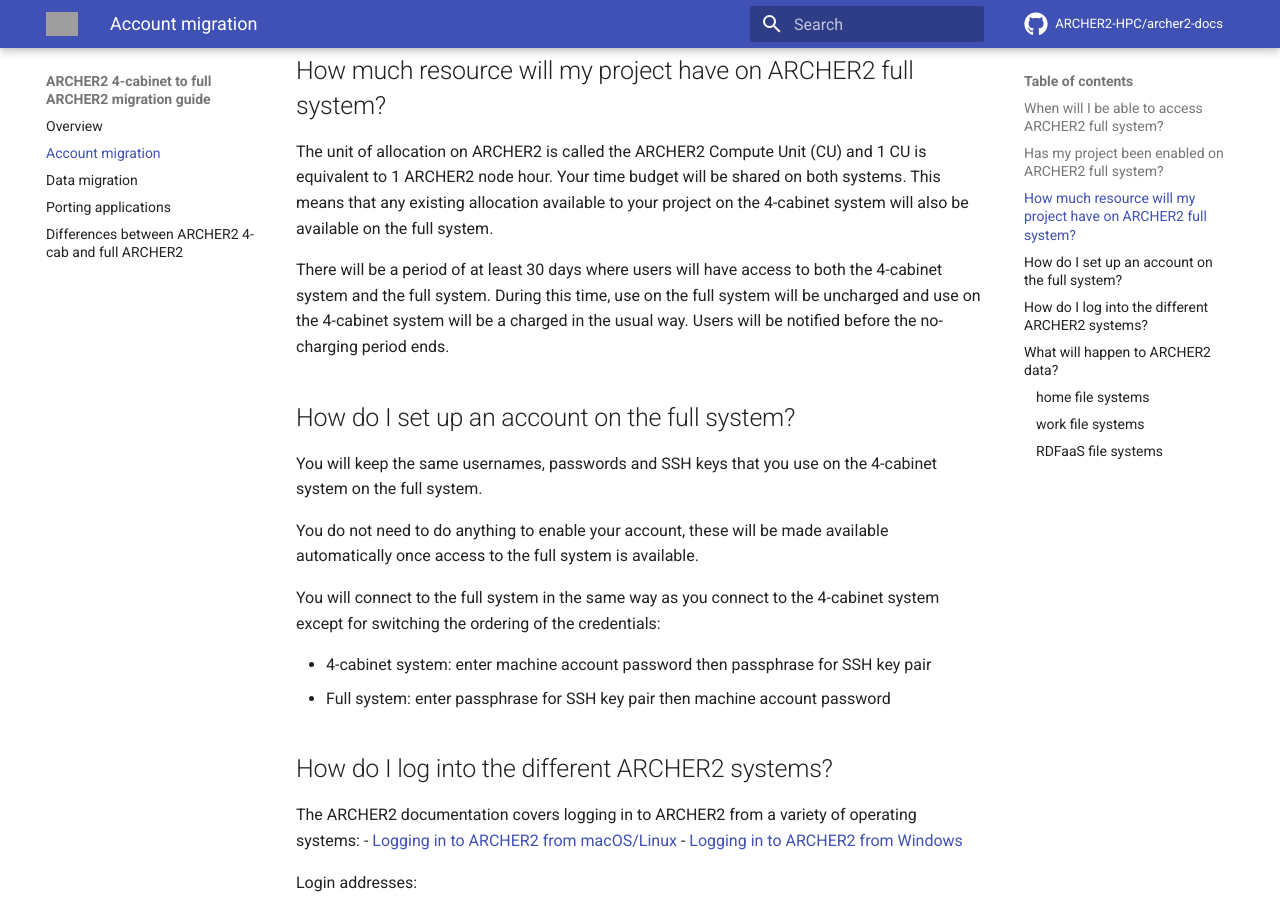
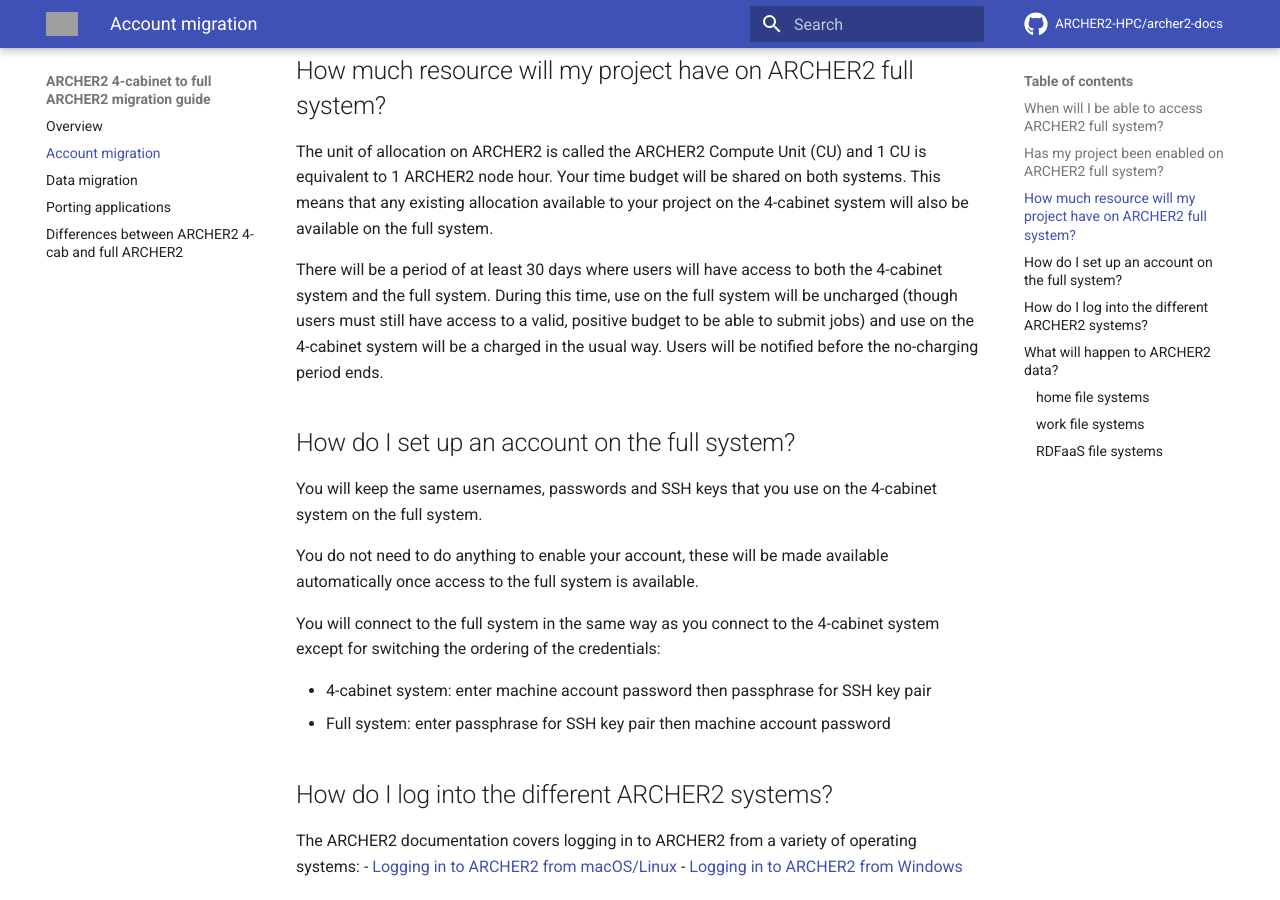
Before and after one commit to ARCHER2-HPC/archer2-docs, an MkDocs documentation site: the page built from docs/archer2-migration/account-migration.md, in a window 1280 px wide and 900 px high, scrolled down 1036 px. Built offline with MkDocs 1.6.1 and Material for MkDocs 9.7.7, drawn with Linux system fonts in a browser that asks for light colours; comment, search, counter and statistics services are not loaded; grey boxes are pictures that could not be loaded.

Commit message:
Clarifies uncharged situation

```diff
--- a/docs/archer2-migration/account-migration.md
+++ b/docs/archer2-migration/account-migration.md
@@ -29,7 +29,7 @@
 The unit of allocation on ARCHER2 is called the ARCHER2 Compute Unit (CU) and 1 CU is equivalent to 1 ARCHER2 node hour.
 Your time budget will be shared on both systems. This means that any existing allocation available to your project on the 4-cabinet system will also be available on the full system.
 
-There will be a period of at least 30 days where users will have access to both the 4-cabinet system and the full system. During this time, use on the full system will be uncharged and use on the 4-cabinet system will be a charged in the usual way.  Users will be notified before the no-charging period ends.
+There will be a period of at least 30 days where users will have access to both the 4-cabinet system and the full system. During this time, use on the full system will be uncharged (though users must still have access to a valid, positive budget to be able to submit jobs) and use on the 4-cabinet system will be a charged in the usual way. Users will be notified before the no-charging period ends.
 
 
 ## How do I set up an account on the full system?
```
